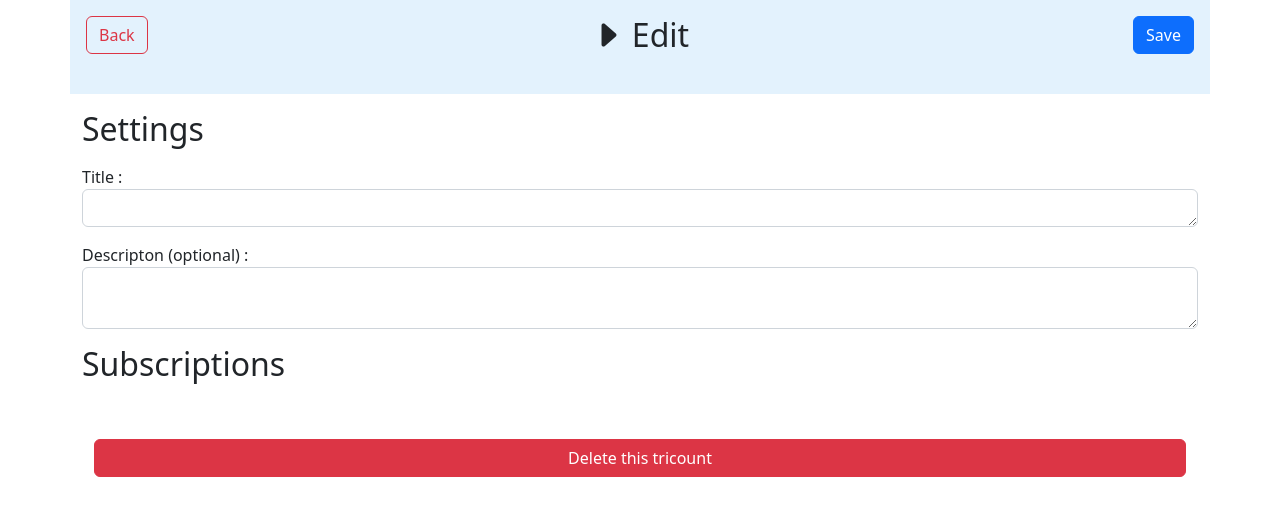
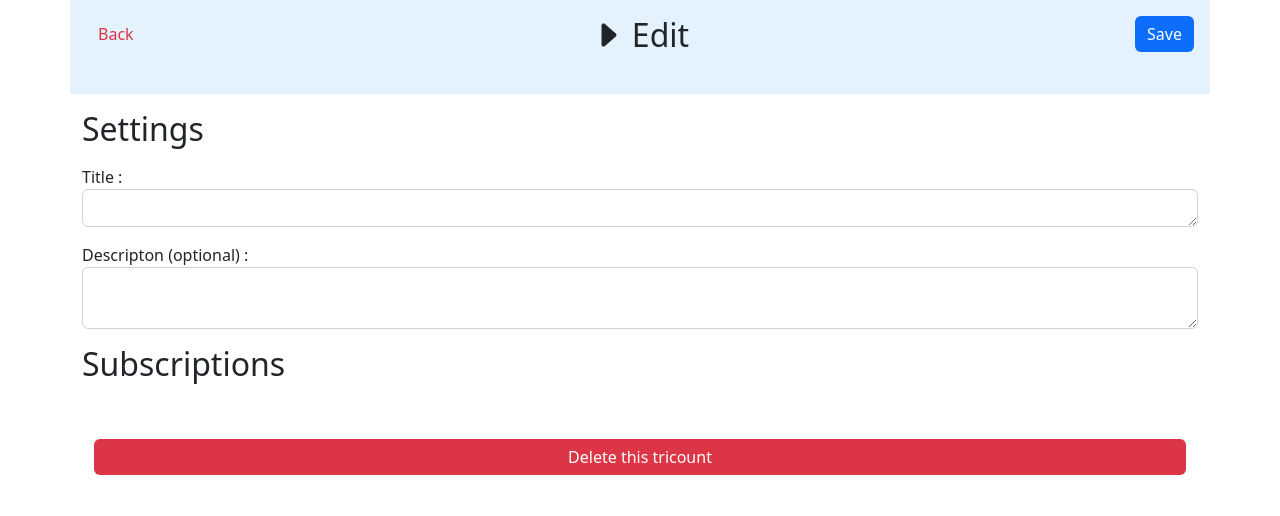
Before and after one commit to senolkacar/PRWB-2223, a PHP site: page /prwb_2223_a02/view/view_edit_tricount.php in a window 1280 px wide. Shown: the top 516 px of the page. Run offline with PHP 8.4, Linux system fonts and the light colour scheme; the template is opened without the code that fills it, so the values that code supplies are empty.

Commit message:
feat(edit_tricount):bootstrap css

```diff
--- a/view/view_edit_tricount.php
+++ b/view/view_edit_tricount.php
@@ -9,6 +9,14 @@
 	integrity="sha384-rbsA2VBKQhggwzxH7pPCaAqO46MgnOM80zW1RWuH61DGLwZJEdK2Kadq2F9CUG65" crossorigin="anonymous">
         <link href="css/styles.css" rel="stylesheet" type="text/css"/>
         <link rel="stylesheet" href="https://cdn.jsdelivr.net/npm/bootstrap-icons@1.10.2/font/bootstrap-icons.css">
+        <style>
+            .btn {
+            background-color: none;
+            border: none;
+
+            }
+
+        </style>
     </head>
     <body>
 
@@ -67,7 +75,8 @@
                                 (creator)
                                 <?php elseif(!($subscription->has_operation()) && !($subscription->is_initiator())): ?>
                                     <input type='text' name='delete_member' value='<?= $subscription->id ?>' hidden>
-                                    <input type='submit' value='delete'>
+                                    <button type='submit'  class="btn"><i class="bi bi-trash"></i> </button>
+
                             <?php endif; ?>
                             </li>
                         <?php endforeach; ?>
```
